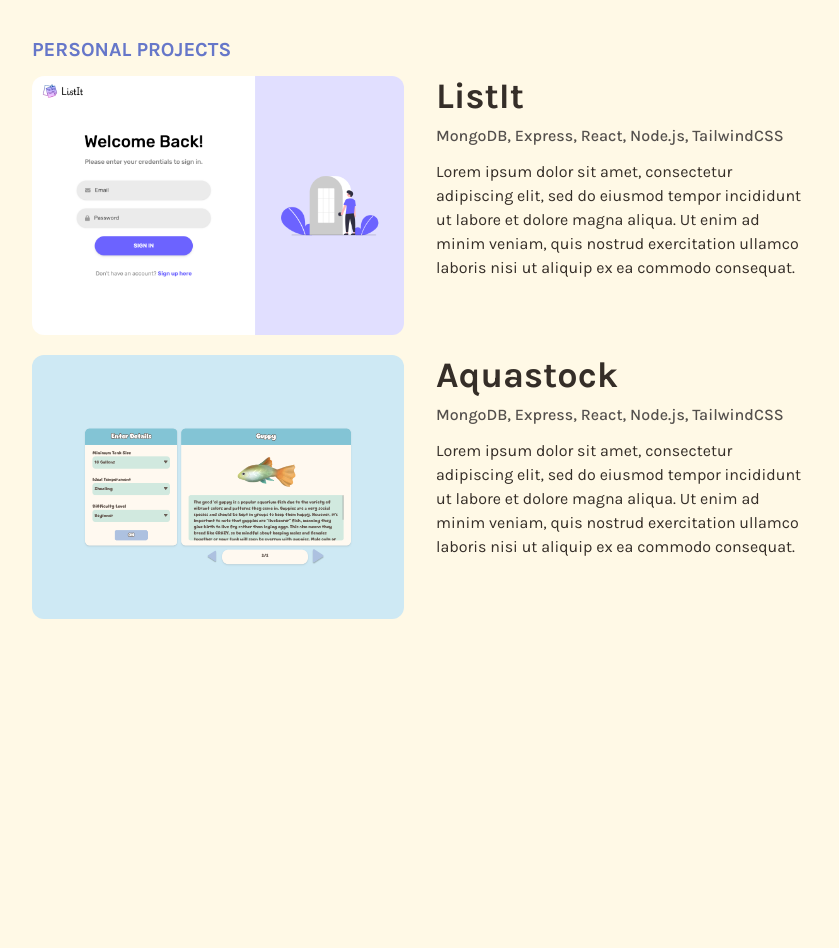
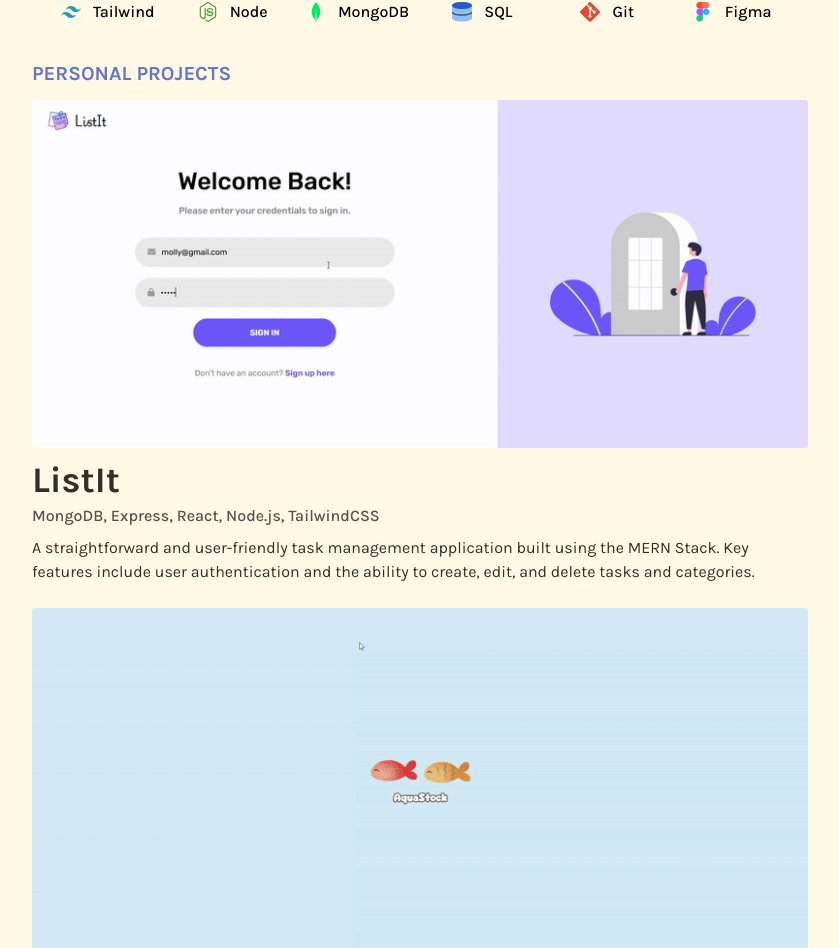
Before and after one commit to SamanthaTolentino/SamanthaTolentino, a React (Vite) app: page / in a window 1280 px wide. Shown: the part 844-1792 px from the top of the page, without its empty margins (220-1059 px from the left). Before the commit the page ends 1487 px from the top, so only its background shows below. Built offline with nearby package versions, Linux system fonts and the light colour scheme.

Commit message:
Added gifs for personal projects

```diff
--- a/src/sections/SectionAbout.jsx
+++ b/src/sections/SectionAbout.jsx
@@ -6,7 +6,7 @@ const SectionAbout = () => {
             <div className='flex flex-col'>
                 <p className='uppercase mb-1 text-xl text-blue-2 font-bold'>About Me</p>
                 <p>
-                    Hi, my name is Samantha Tolentino. I’m lorem ipsum dolor sit amet. Ut enim ad minim veniam, quis nostrud exercitation ullamco laboris nisi ut aliquip ex ea commodo consequat. Hi, my name is Samantha Tolentino. I’m lorem ipsum dolor sit amet. Ut enim ad minim veniam, quis nostrud exercitation ullamco laboris nisi ut aliquip ex ea commodo consequat.
+                    Pleasure to meet you! I'm Samantha Tolentino, a Full Stack Web Developer based in the New Jersey and New York areas. I earned my B.S. in Information Technology with a specialization in Web Applications from the New Jersey Institute of Technology. I have two years of professional experience as a Software Engineer and am knowledgeable in both front end and back end technologies. I'm particularly passionate about front end languages and frameworks, and I thrive on building visually stunning, user-friendly websites!
                 </p>
             </div>
         </div>
--- a/src/sections/SectionProfile.jsx
+++ b/src/sections/SectionProfile.jsx
@@ -1,9 +1,16 @@
 import React from 'react'
-import { color, motion } from 'framer-motion'
+import { color, hover, motion } from 'framer-motion'
 import Flower from '../assets/svg/Flower'
 import profilePic from '../assets/img/profile_pic.png'
 
 const SectionAbout = () => {
+    const linkVariants = {
+        hover: {
+            scale: 1.05,
+            color: '#6677C9',
+        }
+    }
+
     return (
         <div className='flex max-w-4xl mx-auto text-brown-1 px-15 mb-6'>
             <div className='flex flex-col w-full items-center'>
@@ -37,15 +44,27 @@ const SectionAbout = () => {
                     <div className='font-bold'>
                         <p className='text-xl text-blue-2 uppercase mb-1'>Email</p>
                         <div className='font-medium mb-4'>
-                        <a href='mailto:S.Tolentino0828@gmail.com' className='transition border-b border-transparent hover:text-blue-2 hover:border-blue-2'>S.Tolentino0828@gmail.com</a>
+                            <motion.a href='mailto:S.Tolentino0828@gmail.com' className='inline-block'
+                                whileHover={linkVariants.hover}
+                            >
+                                S.Tolentino0828@gmail.com
+                            </motion.a>
                         </div>
                         <p className='text-xl text-blue-2 uppercase mb-1'>GitHub</p>
                         <div className='font-medium mb-4'>
-                        <a href='https://github.com/SamTole' target="_blank" className='transition border-b border-transparent hover:text-blue-2 hover:border-blue-2'>www.github.com/SamTole</a>
+                            <motion.a href='https://github.com/SamTole' target="_blank" className='inline-block'
+                                whileHover={linkVariants.hover}
+                            >
+                                www.github.com/SamTole
+                            </motion.a>
                         </div>
                         <p className='text-xl text-blue-2 uppercase mb-1'>LinkedIn</p>
                         <div className='font-medium mb-4'>
-                        <a href='https://www.linkedin.com/in/samanthatolentino/' target="_blank" className='transition border-b border-transparent hover:text-blue-2 hover:border-blue-2'>www.linkedin.com/in/samanthatolentino/</a>
+                            <motion.a href='https://www.linkedin.com/in/samanthatolentino/' target="_blank" className='inline-block'
+                                whileHover={linkVariants.hover}
+                            >
+                                www.linkedin.com/in/samanthatolentino/
+                            </motion.a>
                         </div>
                     </div>
                 </div>
--- a/src/sections/SectionProjects.jsx
+++ b/src/sections/SectionProjects.jsx
@@ -2,29 +2,27 @@ import React from 'react'
 
 import TaskAppPic from '../assets/img/task_app_pic.png'
 import AquastockPic from '../assets/img/aquastock_pic.png'
+import TaskAppGif from '../assets/img/task_app_gif.gif'
+import AquastockGif from '../assets/img/aquastock_gif.gif'
 
 const SectionProjects = () => {
   return (
     <div className='flex flex-col max-w-4xl mx-auto text-brown-1 px-15 mb-6'>
       <p className='text-xl text-blue-2 uppercase font-bold mb-3'>Personal Projects</p>
-      <div className='flex mb-5'>
-        <div className='w-1/2 mr-8'>
-            <img src={TaskAppPic} alt="task_app_pic.png" className='w-full rounded-xl' />
-        </div>
-        <div className='flex flex-col w-1/2'>
-            <p className='text-4xl font-bold mb-2'>ListIt</p>
-            <p className='font-medium text-brown-2 mb-3'>MongoDB, Express, React, Node.js, TailwindCSS</p>
-            <p>Lorem ipsum dolor sit amet, consectetur adipiscing elit, sed do eiusmod tempor incididunt ut labore et dolore magna aliqua. Ut enim ad minim veniam, quis nostrud exercitation ullamco laboris nisi ut aliquip ex ea commodo consequat.</p>
+      <div className='flex flex-col mb-6'>
+        <img src={TaskAppGif} alt="task_app_gif.png" className='w-full rounded mb-3' />
+        <div className='flex flex-col'>
+            <p className='text-4xl font-bold mb-1'>ListIt</p>
+            <p className='font-medium text-brown-2 mb-2'>MongoDB, Express, React, Node.js, TailwindCSS</p>
+            <p>A straightforward and user-friendly task management application built using the MERN Stack. Key features include user authentication and the ability to create, edit, and delete tasks and categories.</p>
         </div>
       </div>
-      <div className='flex'>
-        <div className='w-1/2 mr-8'>
-            <img src={AquastockPic} alt="task_app_pic.png" className='w-full rounded-xl' />
-        </div>
-        <div className='flex flex-col w-1/2'>
-            <p className='text-4xl font-bold mb-2'>Aquastock</p>
-            <p className='font-medium text-brown-2 mb-3'>MongoDB, Express, React, Node.js, TailwindCSS</p>
-            <p>Lorem ipsum dolor sit amet, consectetur adipiscing elit, sed do eiusmod tempor incididunt ut labore et dolore magna aliqua. Ut enim ad minim veniam, quis nostrud exercitation ullamco laboris nisi ut aliquip ex ea commodo consequat.</p>
+      <div className='flex flex-col'>
+        <img src={AquastockGif} alt="aquastock_gif.png" className='w-full rounded mb-3' />
+        <div className='flex flex-col'>
+            <p className='text-4xl font-bold mb-1'>Aquastock</p>
+            <p className='font-medium text-brown-2 mb-2'>MongoDB, Express, React, Node.js, TailwindCSS</p>
+            <p>A cute and simple web application inspired by a personal hobby of mine: fish-keeping! It provides personalized fish recommendations based on user input such as tank size, temperament, and difficulty level.</p>
         </div>
       </div>
     </div>
--- a/src/sections/SectionSkills.jsx
+++ b/src/sections/SectionSkills.jsx
@@ -1,4 +1,5 @@
 import React from 'react'
+import { motion } from 'framer-motion'
 
 import HTML from '../assets/svg/HTML'
 import CSS from '../assets/svg/CSS'
@@ -30,10 +31,12 @@ const SectionSkills = () => {
     ]
 
     const getSkillsDiv = (skill, index) => {
-        return <div key={index} className={`flex items-center justify-center rounded-md py-3 font-medium`}>
+        return <motion.div key={index} className={`flex items-center justify-center rounded-md py-3 font-medium`}
+            whileHover={{ scale: 1.15 }}
+        >
             <div className='mr-3'>{skill.component}</div>
             <p className=''>{skill.name}</p>
-        </div>
+        </motion.div>
     }
 
   return (
```
Also changed, not shown: src/assets/img/aquastock_gif.gif (added), src/assets/img/task_app_gif.gif (added). Lines whose indentation alone changed are shown as unchanged.
